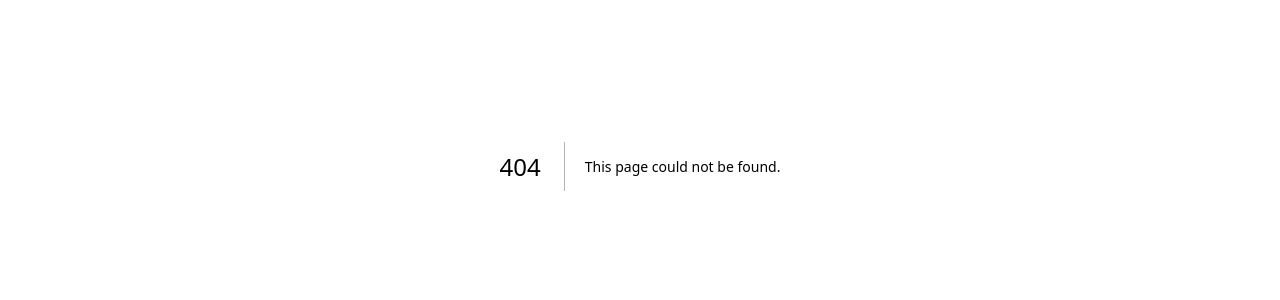
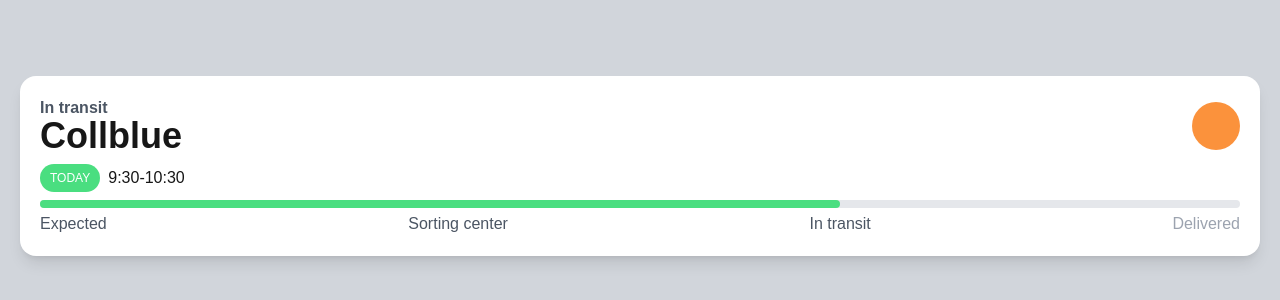
Before and after one commit to perci2an/Carrot, a Next.js app: page /fonts in a window 1280 px wide. Before the commit this address had no page. Shown: the part 234-534 px from the top of the page. Built offline with nearby package versions, Linux system fonts and the light colour scheme.

Commit message:
#3.3 Modifiers

```diff
--- /dev/null
+++ b/app/fonts/page.tsx
@@ -0,0 +1,33 @@
+export default function Home() {
+  return (
+    <main className="bg-gray-300 h-screen flex items-center justify-center p-5">
+      <div className="bg-white shadow-lg p-5 rounded-2xl w-full">
+        <div className="flex justify-between items-center">
+          <div className="flex flex-col">
+            <span className="text-gray-600 font-semibold -mb-1">
+              In transit
+            </span>
+            <span className="text-4xl font-semibold">Collblue</span>
+          </div>
+          <div className="size-12 rounded-full bg-orange-400" />
+        </div>
+        <div className="my-2 flex items-center gap-2">
+          <span className="bg-green-400 text-white uppercase px-2.5 py-1.5 text-xs font-medium rounded-full">
+            Today
+          </span>
+          <span>9:30-10:30</span>
+        </div>
+        <div className="relative">
+          <div className="bg-gray-200 absolute rounded-full w-full h-2" />
+          <div className="bg-green-400 absolute rounded-full w-2/3 h-2" />
+        </div>
+        <div className="flex justify-between items-center mt-5 text-gray-600">
+          <span>Expected</span>
+          <span>Sorting center</span>
+          <span>In transit</span>
+          <span className="text-gray-400">Delivered</span>
+        </div>
+      </div>
+    </main>
+  );
+}
--- /dev/null
+++ b/app/fonts/tailwind.config.ts
@@ -0,0 +1,11 @@
+import type { Config } from "tailwindcss";
+
+export default {
+  content: [
+    "./pages/**/*.{js,ts,jsx,tsx,mdx}",
+    "./components/**/*.{js,ts,jsx,tsx,mdx}",
+    "./app/**/*.{js,ts,jsx,tsx,mdx}",
+  ],
+  theme: {},
+  plugins: [],
+} satisfies Config;
--- a/app/page.tsx
+++ b/app/page.tsx
@@ -1,31 +1,33 @@
 export default function Home() {
   return (
-    <main className="bg-gray-300 h-screen flex items-center justify-center p-5">
-      <div className="bg-white shadow-lg p-5 rounded-2xl w-full">
+    <main className="bg-gray-100 h-screen flex items-center justify-center p-5 dark:bg-gray-700">
+      <div className="bg-white shadow-lg p-5 rounded-3xl w-full max-w-sm dark:bg-gray-600">
         <div className="flex justify-between items-center">
           <div className="flex flex-col">
-            <span className="text-gray-600 font-semibold -mb-1">
+            <span className="text-gray-600 font-semibold -mb-1 dark:text-gray-300">
               In transit
             </span>
-            <span className="text-4xl font-semibold">Collblue</span>
+            <span className="text-4xl font-semibold dark:text-white">
+              Collblue
+            </span>
           </div>
           <div className="size-12 rounded-full bg-orange-400" />
         </div>
         <div className="my-2 flex items-center gap-2">
-          <span className="bg-green-400 text-white uppercase px-2.5 py-1.5 text-xs font-medium rounded-full">
+          <span className="bg-green-400 text-white uppercase px-2.5 py-1.5 text-xs font-medium rounded-full transition hover:bg-green-500 hover:scale-125">
             Today
           </span>
-          <span>9:30-10:30</span>
+          <span className="dark:text-gray-100">9:30-10:30</span>
         </div>
         <div className="relative">
           <div className="bg-gray-200 absolute rounded-full w-full h-2" />
           <div className="bg-green-400 absolute rounded-full w-2/3 h-2" />
         </div>
-        <div className="flex justify-between items-center mt-5 text-gray-600">
+        <div className="flex justify-between items-center mt-5 text-gray-600 dark:text-gray-300">
           <span>Expected</span>
           <span>Sorting center</span>
           <span>In transit</span>
-          <span className="text-gray-400">Delivered</span>
+          <span className="text-gray-400 dark:text-gray-500">Delivered</span>
         </div>
       </div>
     </main>
```
